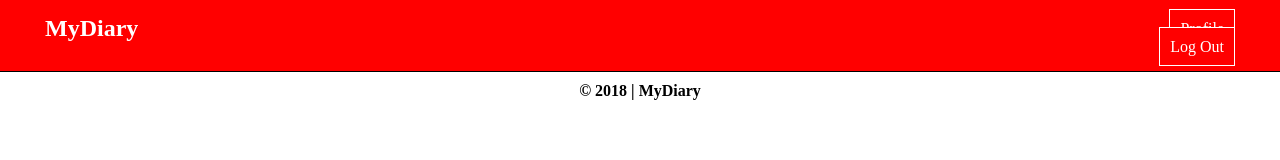
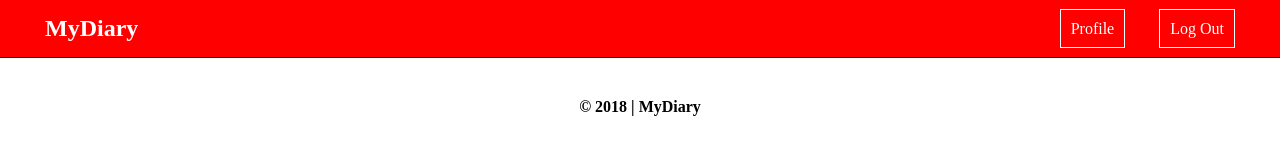
Before and after one commit to slimsolz/MyDiary, a plain HTML site: page UI/enteries.html in a window 1280 px wide. Drawn offline with Linux system fonts and the light colour scheme.

Commit message:
add style to header links

```diff
--- a/UI/enteries.html
+++ b/UI/enteries.html
@@ -19,6 +19,13 @@
       </div>
     </header>
 
+    <div id="mainWrapper"><!-- .Main Wrapper -->
+      <div class="row">
+        <aside class="col-4"></aside>
+        <section class="col-8"></section>
+      </div>
+    </div><!-- .Main Wrapper End -->
+
     <footer>
       &copy; 2018 | MyDiary
     </footer>
--- a/UI/style/style.css
+++ b/UI/style/style.css
@@ -64,14 +64,21 @@ header {
 header a {
 	text-decoration: none;
 	margin-right: 30px;
+	color: white;
+}
+
+header h2 {
 	margin-left: 30px;
-	color: white;
 }
 
 .headerLinks {
 	margin-top: 5px;
 	text-align: right;
 	list-style: none;
+}
+
+.headerLinks li {
+	display: inline-block;
 }
 
 .headerLinks li a{
```
Also changed, not shown: UI/index.html (+1 -1 lines).
